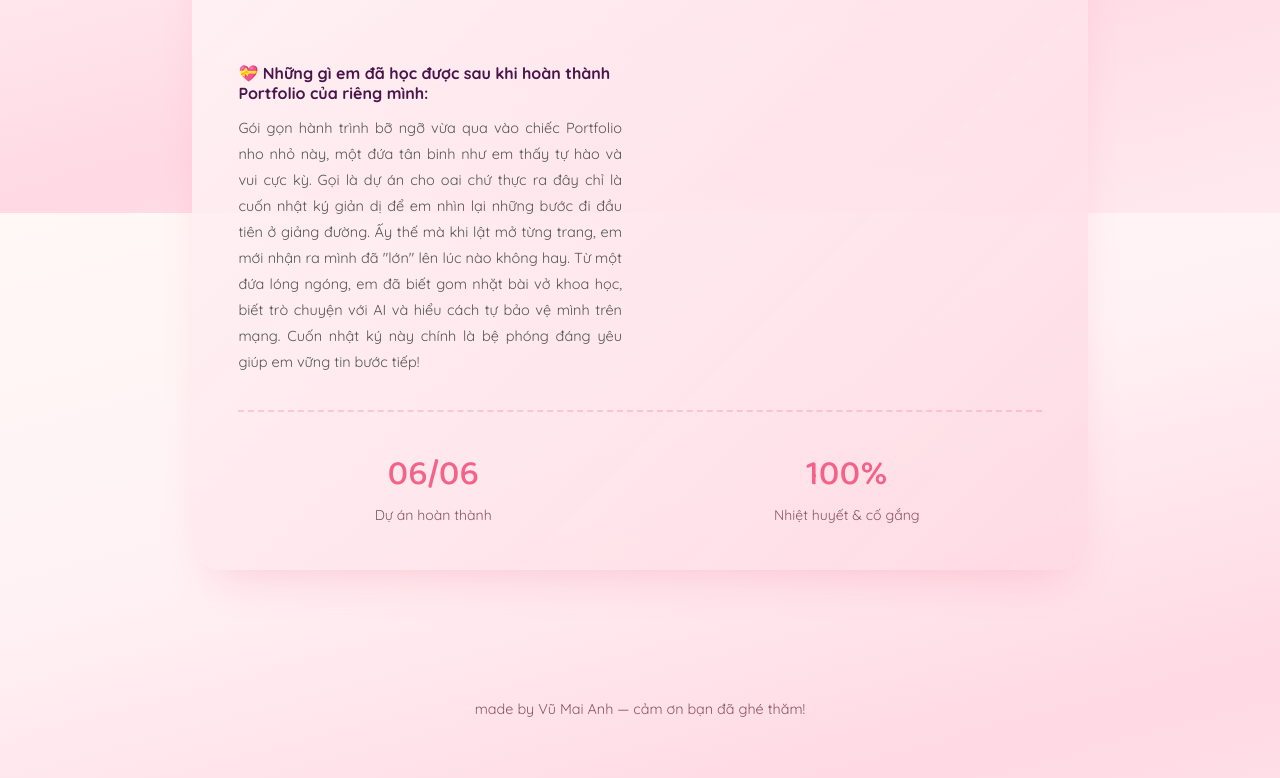
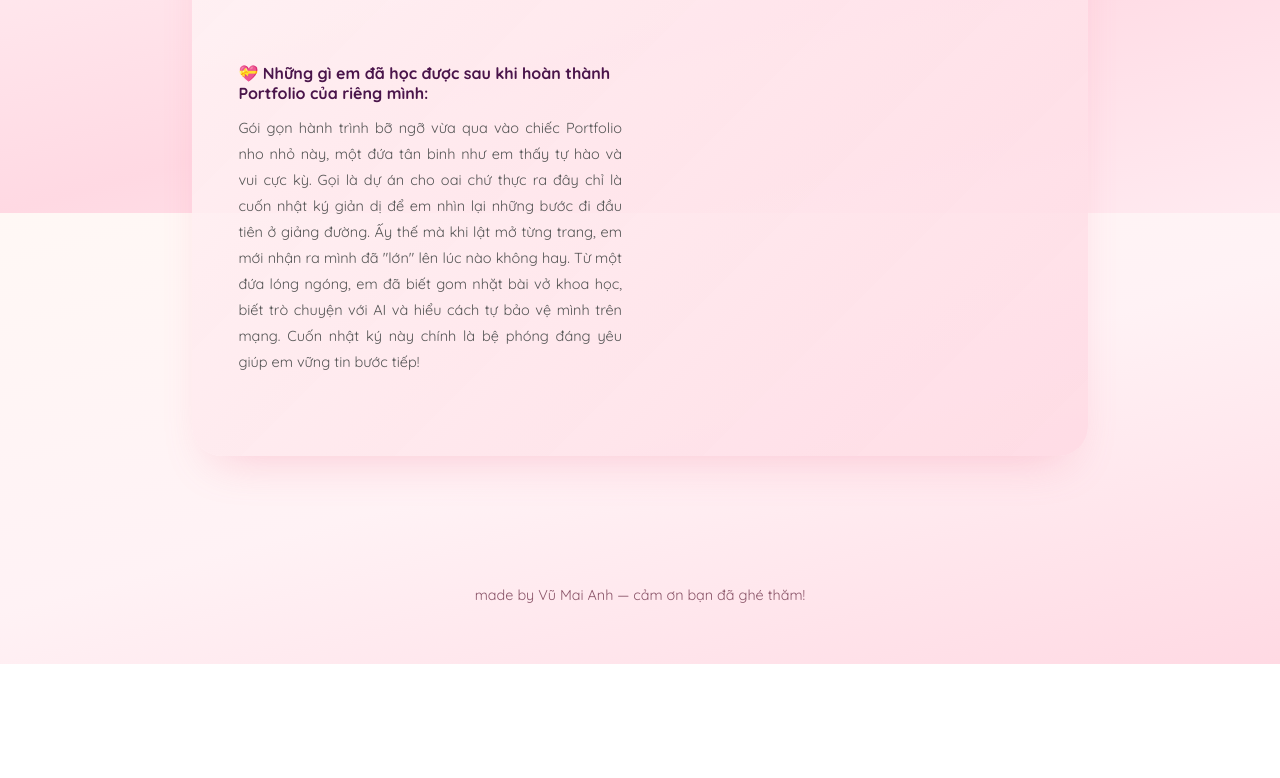
Before and after one commit to vermouthie16-crypto/V-Mai-Anh, a plain HTML site: page index.html in a window 1280 px wide. Shown: the part 3787-4565 px from the top of the page. After the commit the page ends 4451 px from the top, so only its background shows below. Drawn offline with Linux system fonts and the light colour scheme.

Commit message:
Update index.html

```diff
--- a/index.html
+++ b/index.html
@@ -395,12 +395,6 @@
                 Gói gọn hành trình bỡ ngỡ vừa qua vào chiếc Portfolio nho nhỏ này, một đứa tân binh như em thấy tự hào và vui cực kỳ. Gọi là dự án cho oai chứ thực ra đây chỉ là cuốn nhật ký giản dị để em nhìn lại những bước đi đầu tiên ở giảng đường. Ấy thế mà khi lật mở từng trang, em mới nhận ra mình đã "lớn" lên lúc nào không hay. Từ một đứa lóng ngóng, em đã biết gom nhặt bài vở khoa học, biết trò chuyện với AI và hiểu cách tự bảo vệ mình trên mạng. Cuốn nhật ký này chính là bệ phóng đáng yêu giúp em vững tin bước tiếp!
             </p>
         </div>
-    </div>
-    <hr class="summary-divider">
-    <div class="summary-stats">
-      <div class="stat reveal"><div class="num">06/06</div><div class="label">Dự án hoàn thành</div></div>
-      <div class="stat reveal"><div class="num">100%</div><div class="label">Nhiệt huyết &amp; cố gắng</div></div>
-    </div>
   </div>
 </section>
 
```
